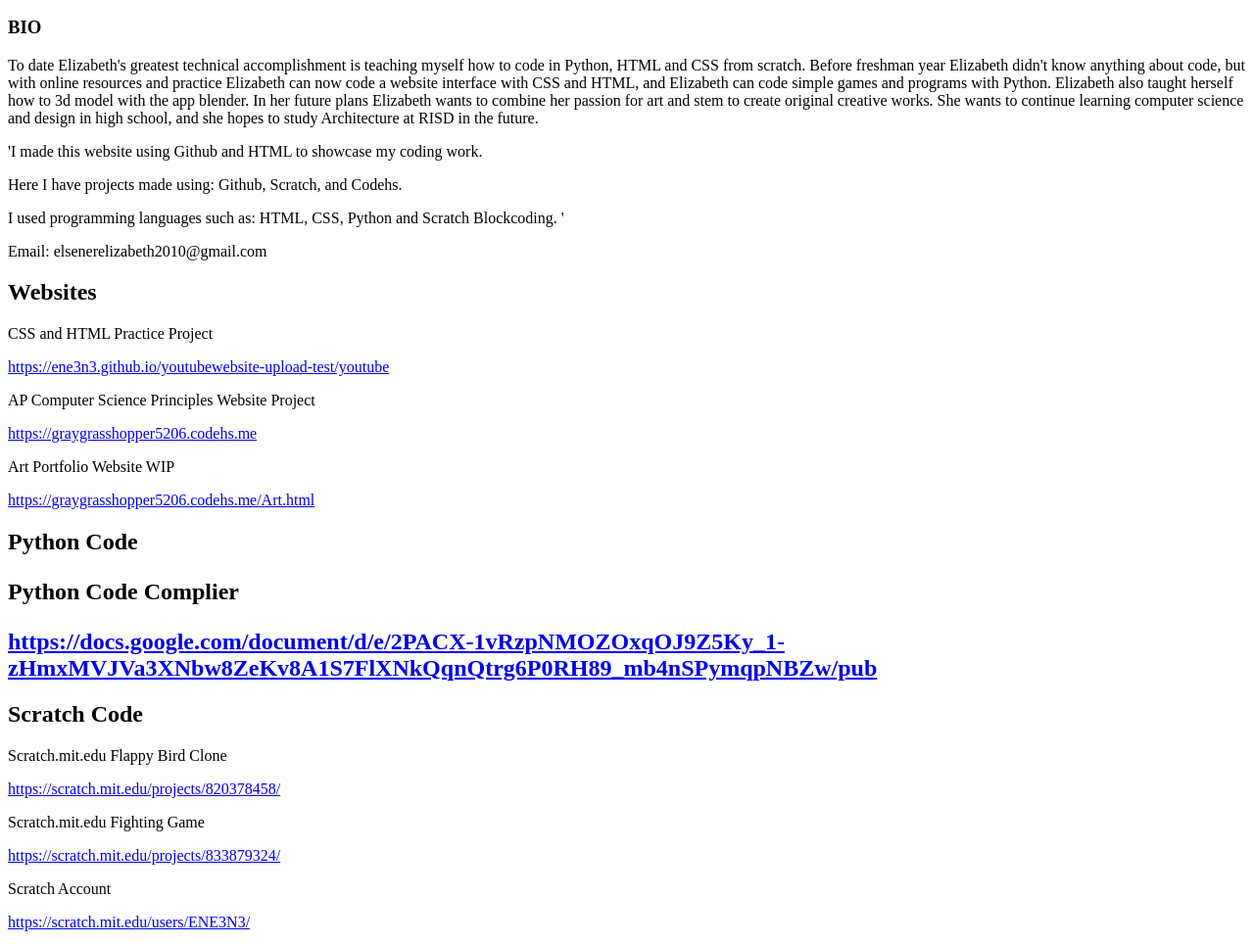
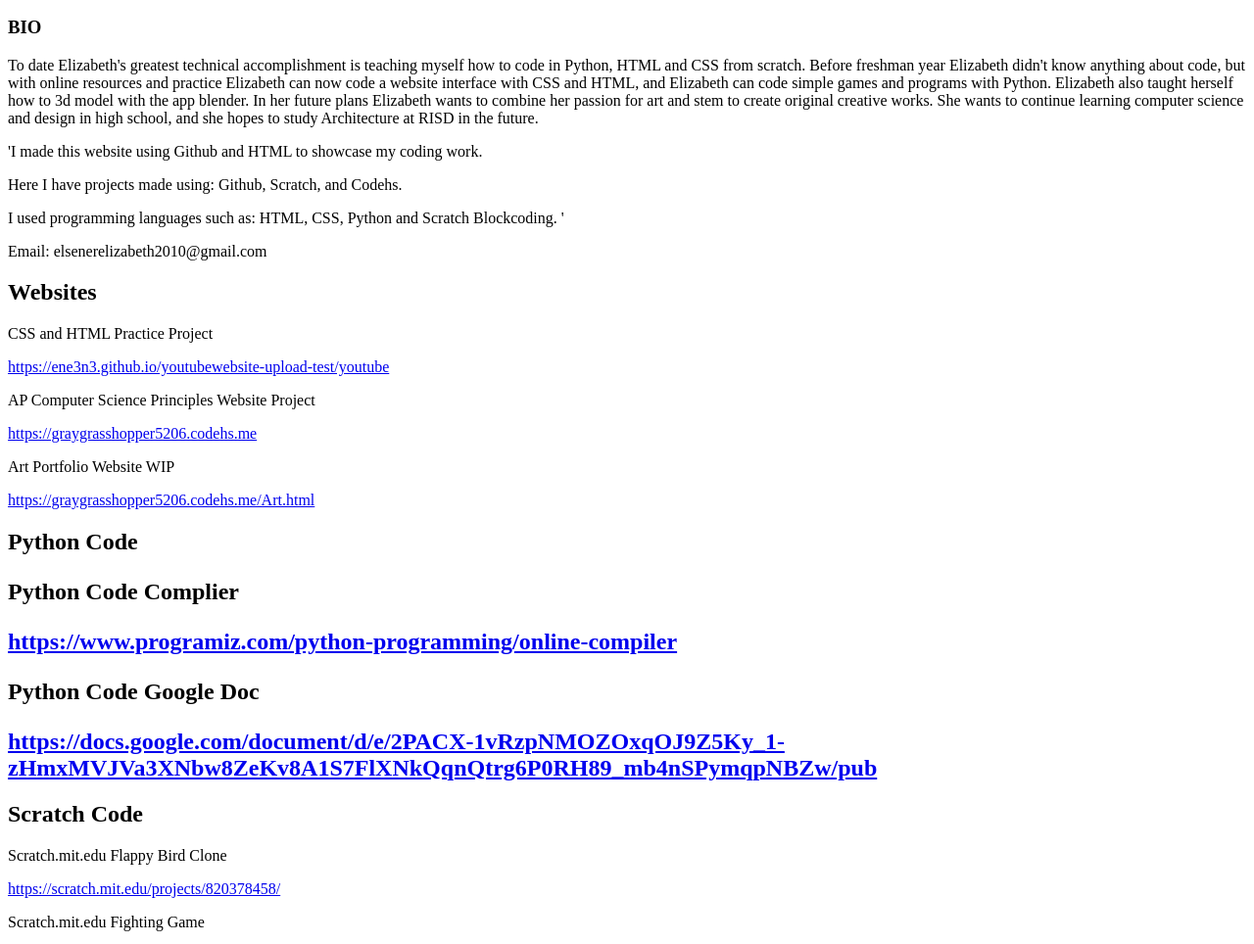
Before and after one commit to ENE3N3/youtubewebsite-upload-test, a plain HTML site: page index.html in a window 1280 px wide. Shown: the part 110-1074 px from the top of the page at 98% size. Drawn offline with Linux system fonts and the light colour scheme.

Commit message:
Update index.html

```diff
--- a/index.html
+++ b/index.html
@@ -26,7 +26,9 @@
     <a href="https://graygrasshopper5206.codehs.me/Art.html" targer="_blank"> https://graygrasshopper5206.codehs.me/Art.html </a>
     <h2>Python Code<h2>
     <p>Python Code Complier</p>
-    <a href="https://www.programiz.com/python-programming/online-compiler/"></a>
+    <a href="https://www.programiz.com/python-programming/online-compiler/">https://www.programiz.com/python-programming/online-compiler</a>
+    <p></p>
+    <p>Python Code Google Doc</p>
     <a href="https://docs.google.com/document/d/e/2PACX-1vRzpNMOZOxqOJ9Z5Ky_1-zHmxMVJVa3XNbw8ZeKv8A1S7FlXNkQqnQtrg6P0RH89_mb4nSPymqpNBZw/pub">https://docs.google.com/document/d/e/2PACX-1vRzpNMOZOxqOJ9Z5Ky_1-zHmxMVJVa3XNbw8ZeKv8A1S7FlXNkQqnQtrg6P0RH89_mb4nSPymqpNBZw/pub</a>
     <h2>Scratch Code</h2>
     <p>Scratch.mit.edu Flappy Bird Clone</p>
```
